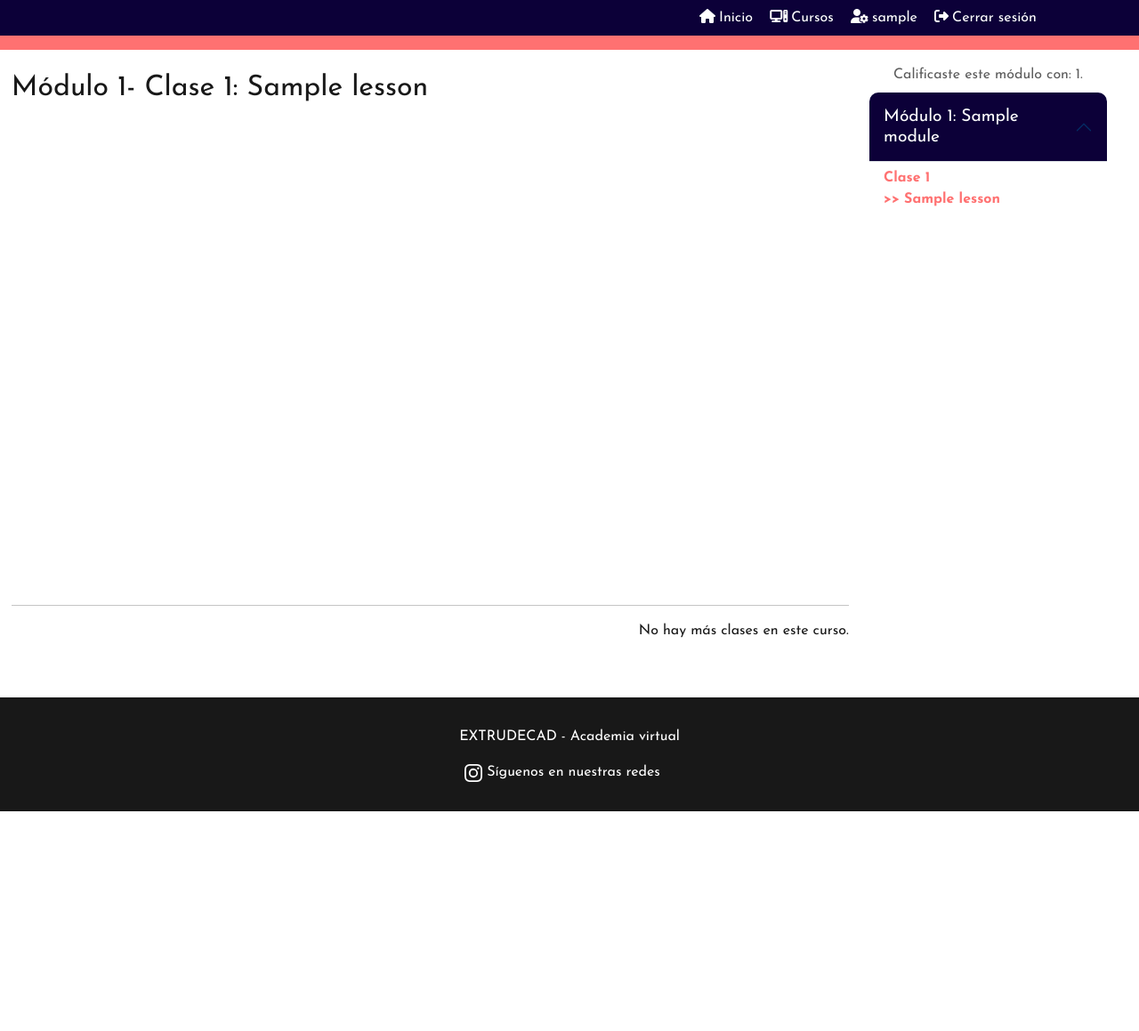
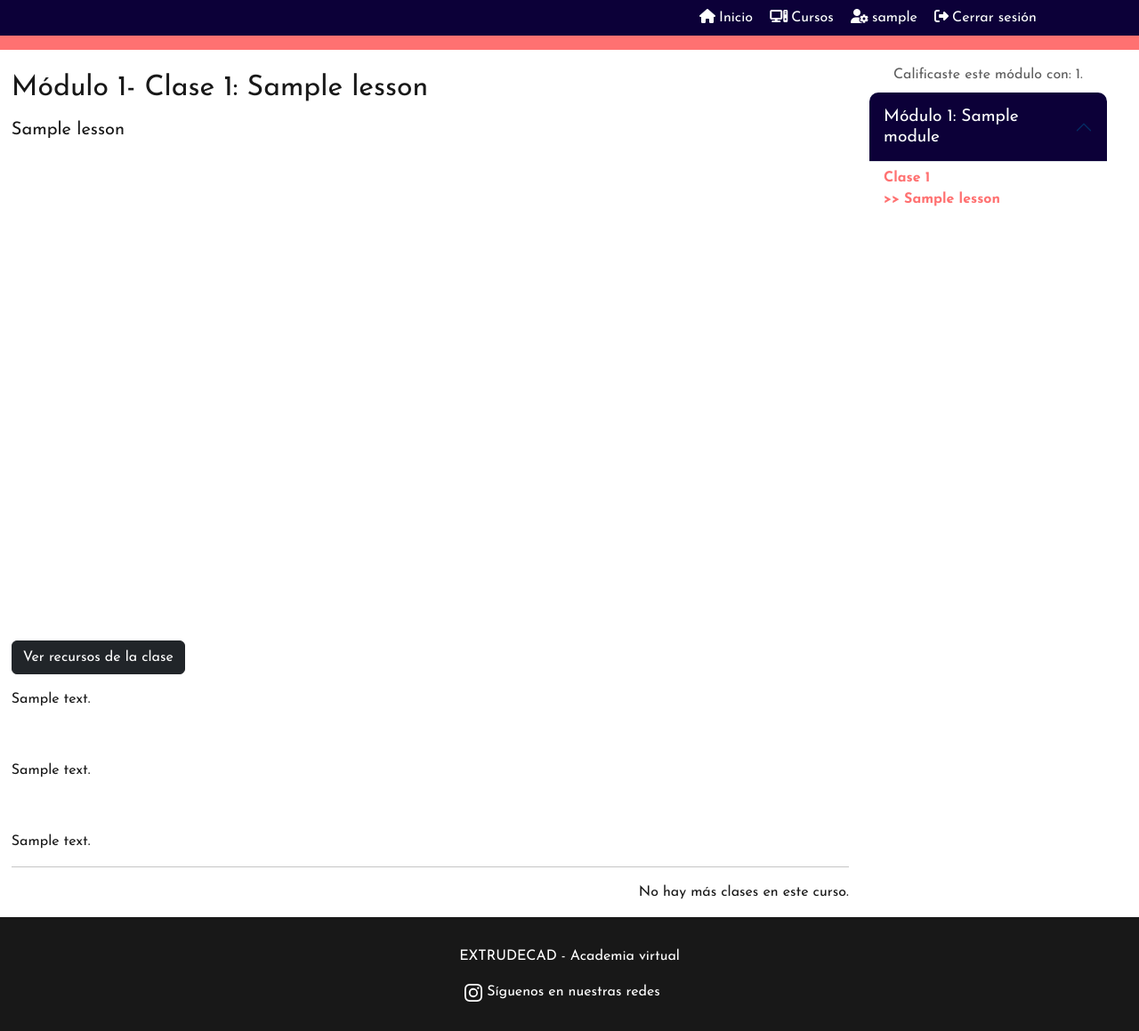
Before and after one commit to JuanZenklusen/extrude_project, a Django app: a page that uses courses/templates/play_lesson.html in a window 1280 px wide. Shown: the whole page at 89% size. Before the commit the page ends 912 px from the top, so only its background shows below. Run offline with Django 4.2, Linux system fonts and the light colour scheme; a user stored in the database is signed in; tables that the repository leaves empty hold one stand-in row (values such as "Sample post"); some libraries are stand-ins or nearby versions.

Commit message:
modularizacion de play_lesson

```diff
--- a/courses/admin.py
+++ b/courses/admin.py
@@ -22,7 +22,7 @@ admin.site.register(Modules, ModulesAdmin)
 
 
 class LessonsAdmin(admin.ModelAdmin):
-    fields = ('title', 'subtitle', 'nro_order', 'video', 'text1',
+    fields = ('title', 'subtitle', 'class_materials', 'nro_order', 'video', 'text1',
               'text2', 'text3', 'module')
     list_display = ('title', 'id', 'slug', 'created_at', 'modified_at')
     list_filter = ('module', 'nro_order')
--- a/courses/models.py
+++ b/courses/models.py
@@ -84,6 +84,7 @@ class Lessons(models.Model):
     text1 = models.TextField(null=True, blank=True, default="") #texto 1
     text2 = models.TextField(null=True, blank=True, default="") #texto 2
     text3 = models.TextField(null=True, blank=True, default="") #texto 3
+    class_materials = models.CharField(max_length=200, blank=True, null=True) #para agregar un link de drive que contenga powerpoints, excels, entre otros
     module = models.ForeignKey(Modules, on_delete=models.CASCADE)
     slug = models.SlugField(null=False, blank=False, unique=True)
     created_at = models.DateTimeField(auto_now_add=True)
--- /dev/null
+++ b/courses/templates/partials/play_lesson/class_materials.html
@@ -0,0 +1,7 @@
+{% if lesson.class_materials is not None and lesson.class_materials != "" %}
+
+    <div class="lesson-text">
+        <a class="btn btn-dark" href="{{ lesson.class_materials }}" target="_blank">Ver recursos de la clase</a>
+    </div>
+
+{% endif %}
--- /dev/null
+++ b/courses/templates/partials/play_lesson/subtitle.html
@@ -0,0 +1,7 @@
+{% if lesson.subtitle is not None and lesson.subtitle != "" %}
+
+    <div class="lesson-text">
+        <h5>{{lesson.subtitle}}</h5>
+    </div>
+
+{% endif %}
--- /dev/null
+++ b/courses/templates/partials/play_lesson/text1.html
@@ -0,0 +1,9 @@
+{% if lesson.text1 is not None and lesson.text1 != "" %}
+
+    <div class="lesson-text">
+        <p>{{lesson.text1}}</p>
+    </div>
+
+    <br>
+
+{% endif %}
--- /dev/null
+++ b/courses/templates/partials/play_lesson/text2.html
@@ -0,0 +1,9 @@
+{% if lesson.text2 is not None and lesson.text2 != "" %}
+
+    <div class="lesson-text">
+        <p>{{lesson.text2}}</p>
+    </div>
+
+    <br>
+
+{% endif %}
--- /dev/null
+++ b/courses/templates/partials/play_lesson/text3.html
@@ -0,0 +1,13 @@
+{% if lesson.text3 is not None and lesson.text3 != "" %}
+
+    <div class="lesson-text">
+        <p>{{lesson.text3}}</p>
+    </div>
+
+    <hr>
+
+{% else %}
+
+    <hr>
+
+{% endif %}
--- /dev/null
+++ b/courses/templates/partials/play_lesson/video.html
@@ -0,0 +1,7 @@
+{% if lesson.video is not None and lesson.video != "" %}
+
+    <div class="video-container">
+        <iframe src="{{ lesson.video }}" allowfullscreen></iframe>
+    </div>
+
+{% endif %}
--- a/courses/templates/play_lesson.html
+++ b/courses/templates/play_lesson.html
@@ -10,11 +10,17 @@
             <h2>Módulo {{ lesson.module.nro_order }}- Clase {{ lesson.nro_order }}: {{ lesson.title }}</h2>
         </div>
 
-        <div class="video-container">
-            <iframe src="{{ lesson.video }}" allowfullscreen></iframe>
-        </div>
+        {% include 'partials/play_lesson/subtitle.html' %}
 
-        <hr>
+        {% include 'partials/play_lesson/video.html' %}
+
+        {% include 'partials/play_lesson/class_materials.html' %}
+
+        {% include 'partials/play_lesson/text1.html' %}
+
+        {% include 'partials/play_lesson/text2.html' %}
+
+        {% include 'partials/play_lesson/text3.html' %}
 
         <div class="complete-lesson">
             {% if next_lesson %}
--- a/courses/views.py
+++ b/courses/views.py
@@ -32,7 +32,8 @@ def play_lesson(request, slug, slug_l):
     advance = calcular_porcentaje_avance(matricula.first(), course)
 
     if not matricula.exists():
-        return redirect('no_matriculado')  # Redirige al usuario a la página de inicio, ajusta el nombre de la vista según tu configuración
+        return redirect('no_matriculado')  # Redirige al usuario a la página de inicio,
+                                           # ajusta el nombre de la vista según tu configuración
 
     modules = Modules.objects.filter(course=course).order_by('nro_order')
 
--- a/profiles/models.py
+++ b/profiles/models.py
@@ -38,3 +38,7 @@ class Contact(models.Model):
 
     def __str__(self):
         return f'{self.name} - {self.subject} - {self.consult}'
+
+    class Meta:
+        verbose_name = 'Consulta'
+        verbose_name_plural = 'Consultas'
```
Also changed, not shown: profiles/admin.py (+9 -1 lines), courses/migrations/0012_lessons_class_materials.py (added), profiles/migrations/0003_alter_contact_options.py (added).
